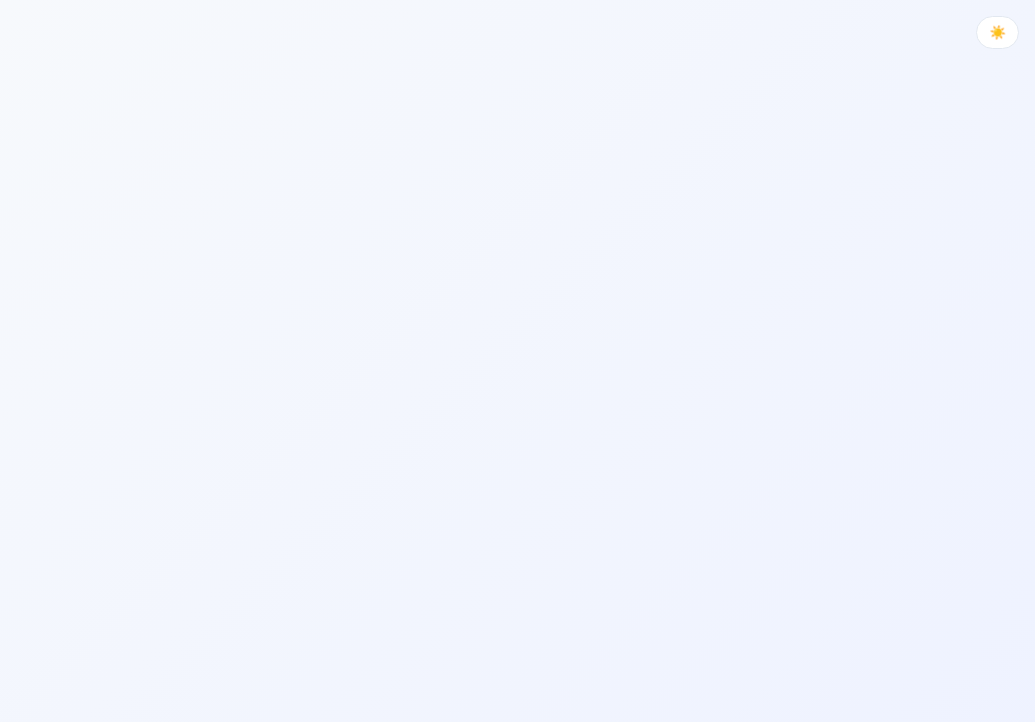
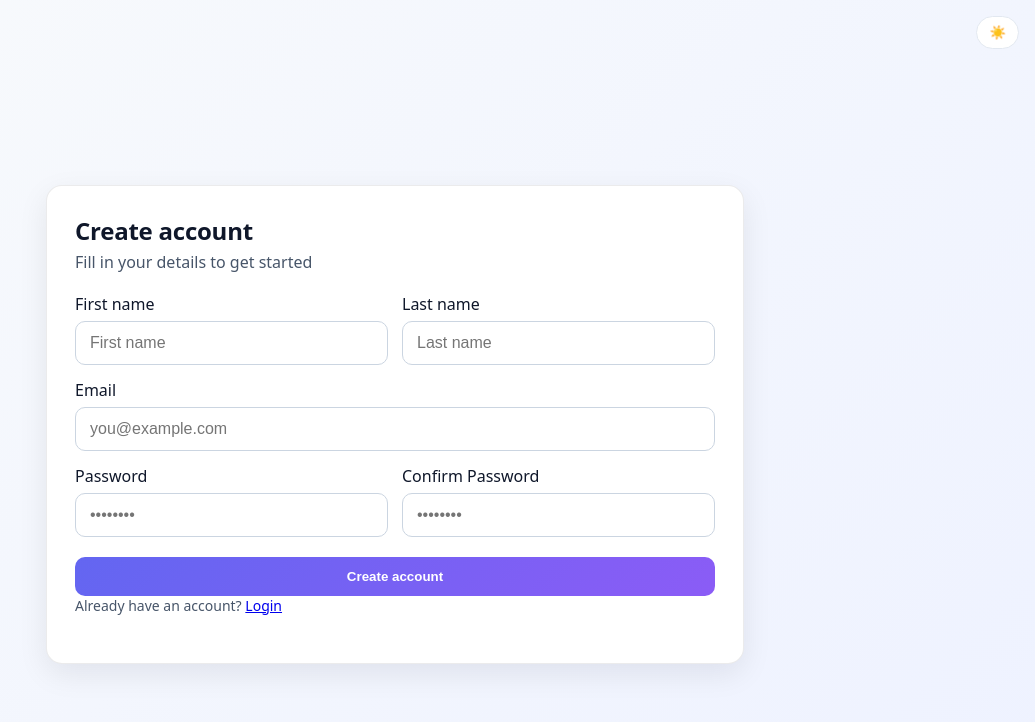
Before and after one commit to stef663k/SvendeFront, a SvelteKit app: page /register in a window 1280 px wide. Shown: the top 722 px of the page, without its empty margins (245-1280 px from the left). Built offline with nearby package versions, Linux system fonts and the light colour scheme; no server answers.

Commit message:
register page is done

```diff
--- a/src/routes/(Auth)/register/+page.svelte
+++ b/src/routes/(Auth)/register/+page.svelte
@@ -0,0 +1,113 @@
+<script lang="ts">
+import { goto } from '$app/navigation';
+import { api } from '$lib';
+
+let firstName = '';
+let lastName = '';
+let email = '';
+let password = '';
+let confirmPassword = '';
+
+
+async function handleRegister() {
+    const response = await api(`/api/User`, {
+        method: 'POST',
+        headers: { 'Content-Type': 'application/json' },
+        body: JSON.stringify({
+            firstName,
+            lastName,
+            email,
+            password,
+            confirmPassword,
+            isActive: true,
+            roles: ['User']
+        })
+    });
+    if (response.ok) {
+        goto('/login');
+    } else {
+        console.error('Register failed', await response.text().catch(() => ''));
+    }
+}
+</script>
+
+<div class="card">
+    <h1>Create account</h1>
+    <p class="muted">Fill in your details to get started</p>
+    <form on:submit|preventDefault={handleRegister}>
+        <div class="grid">
+            <label>
+                <span>First name</span>
+                <input type="text" placeholder="First name" bind:value={firstName} required>
+            </label>
+            <label>
+                <span>Last name</span>
+                <input type="text" placeholder="Last name" bind:value={lastName} required>
+            </label>
+        </div>
+        <label>
+            <span>Email</span>
+            <input type="email" placeholder="you@example.com" bind:value={email} required>
+        </label>
+        <div class="grid">
+            <label>
+                <span>Password</span>
+                <input type="password" placeholder="••••••••" bind:value={password} required>
+            </label>
+            <label>
+                <span>Confirm Password</span>
+                <input type="password" placeholder="••••••••" bind:value={confirmPassword} required>
+            </label>
+        </div>
+
+        <button type="submit">Create account</button>
+    </form>
+    <p class="muted small">Already have an account? <a href="/login">Login</a></p>
+
+</div>
+
+<style>
+    .card {
+        width: 100%;
+        max-width: 40rem; /* 640px */
+        background: var(--card-bg);
+        border-radius: 16px;
+        padding: 1.75rem;
+        box-shadow: 0 0.625rem 1.875rem rgba(2, 6, 23, 0.08);
+        border: 1px solid var(--card-border);
+        color: var(--text);
+    }
+    h1 {
+        margin: 0 0 4px;
+        font-size: 1.5rem;
+        font-weight: 700;
+        letter-spacing: -0.01em;
+    }
+    .muted { color: var(--muted); margin: 0 0 1.25rem; }
+    .small { font-size: 0.875rem; }
+    form { display: grid; gap: 0.875rem; }
+    .grid { display: grid; gap: 0.875rem; grid-template-columns: 1fr; }
+    @media (min-width: 40rem) { .grid { grid-template-columns: 1fr 1fr; } }
+    label { display: grid; gap: 0.375rem; }
+    input {
+        padding: 0.75rem 0.875rem;
+        border: 1px solid var(--input-border);
+        border-radius: 10px;
+        font-size: 1rem;
+        outline: none;
+        background: var(--card-bg);
+        color: var(--text);
+    }
+    input:focus { border-color: var(--primary-from); box-shadow: 0 0 0 0.25rem var(--focus); }
+    button {
+        margin-top: 0.375rem;
+        padding: 0.75rem 0.875rem;
+        border-radius: 10px;
+        background: linear-gradient(135deg, var(--primary-from), var(--primary-to));
+        color: white;
+        border: none;
+        font-weight: 600;
+        cursor: pointer;
+    }
+    button:hover { filter: brightness(0.98); }
+</style>
```
